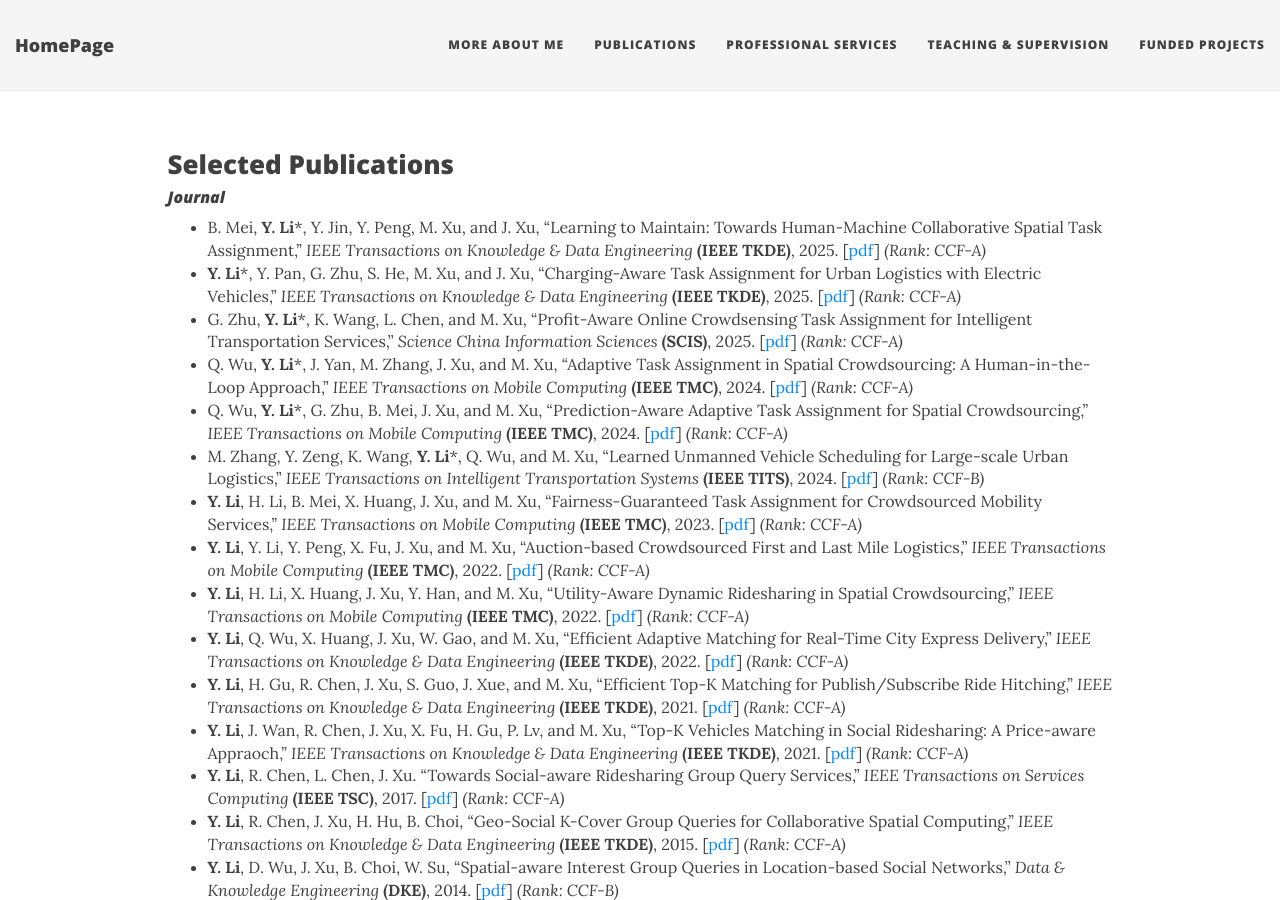
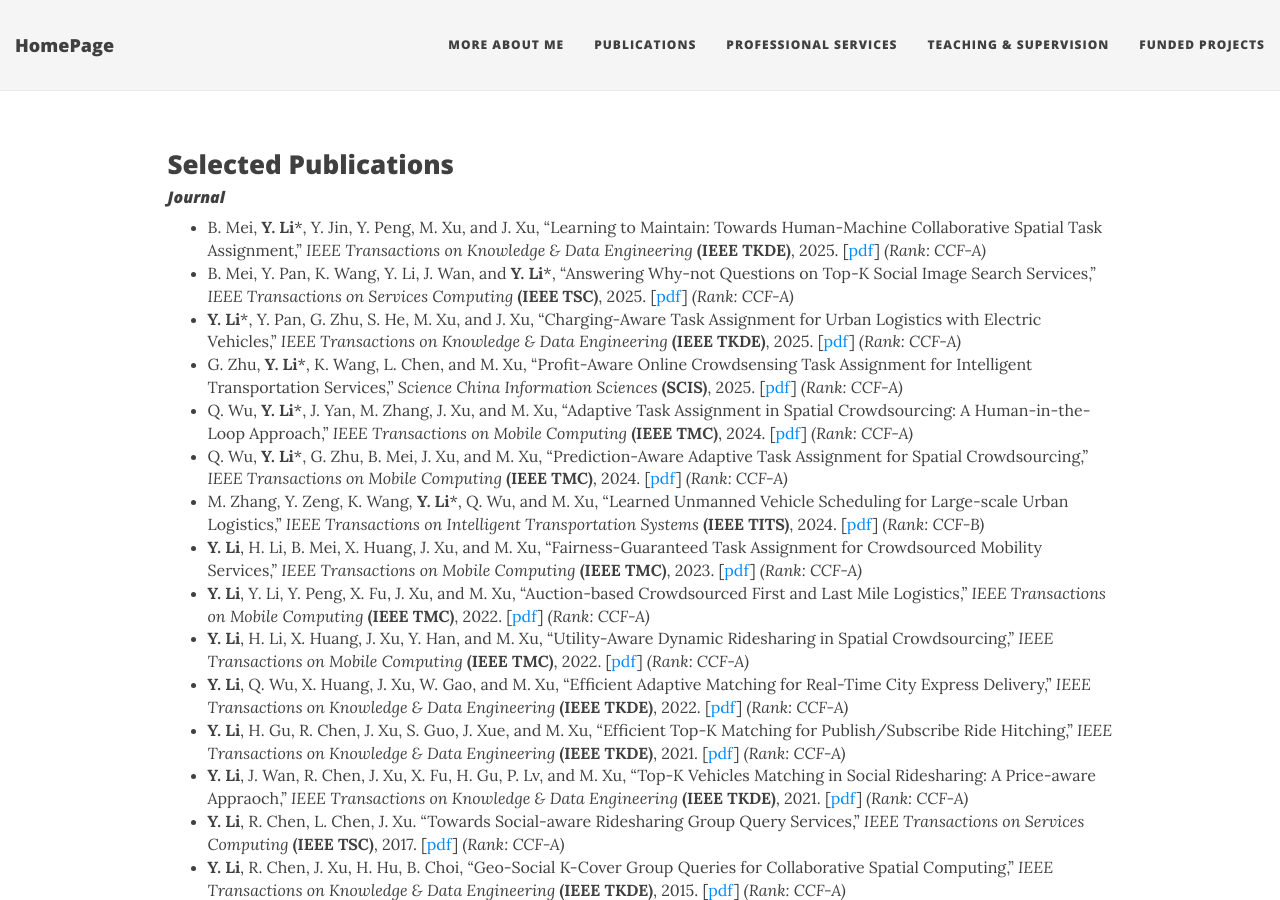
Before and after one commit to zzudb/zzudb.github.io, a Jekyll site: the page built from pages/mypublications.md, in a window 1280 px wide and 900 px high. Built offline with Jekyll 4.4.1, drawn with Linux system fonts in a browser that asks for light colours; nearby versions of some CDN libraries.

Commit message:
Update mypublications.md

```diff
--- a/pages/mypublications.md
+++ b/pages/mypublications.md
@@ -6,6 +6,7 @@
 
 #### _Journal_
 * B. Mei, **Y. Li***, Y. Jin, Y. Peng, M. Xu, and J. Xu, "Learning to Maintain: Towards Human-Machine Collaborative Spatial Task Assignment,'' _IEEE Transactions on Knowledge & Data Engineering_ **(IEEE TKDE)**, 2025. [[pdf](https://zzudb.github.io/pages/mypublications/)] _(Rank: CCF-A)_
+* B. Mei, Y. Pan, K. Wang, Y. Li, J. Wan, and **Y. Li***, "Answering Why-not Questions on Top-K Social Image Search Services,'' _IEEE Transactions on Services Computing_ **(IEEE TSC)**, 2025. [[pdf](https://zzudb.github.io/pages/mypublications/)] _(Rank: CCF-A)_
 * **Y. Li***, Y. Pan, G. Zhu, S. He, M. Xu, and J. Xu, "Charging-Aware Task Assignment for Urban Logistics with Electric Vehicles,'' _IEEE Transactions on Knowledge & Data Engineering_ **(IEEE TKDE)**, 2025. [[pdf](https://zzudb.github.io/pages/mypublications/)] _(Rank: CCF-A)_
 * G. Zhu, **Y. Li***, K. Wang, L. Chen, and M. Xu, "Profit-Aware Online Crowdsensing Task Assignment for Intelligent Transportation Services,'' _Science China Information Sciences_ **(SCIS)**, 2025. [[pdf](https://zzudb.github.io/pages/mypublications/)] _(Rank: CCF-A)_
 * Q. Wu, **Y. Li***, J. Yan, M. Zhang, J. Xu, and M. Xu, "Adaptive Task Assignment in Spatial Crowdsourcing: A Human-in-the-Loop Approach,'' _IEEE Transactions on Mobile Computing_ **(IEEE TMC)**, 2024. [[pdf](https://zzudb.github.io/pages/mypublications/)] _(Rank: CCF-A)_
```
